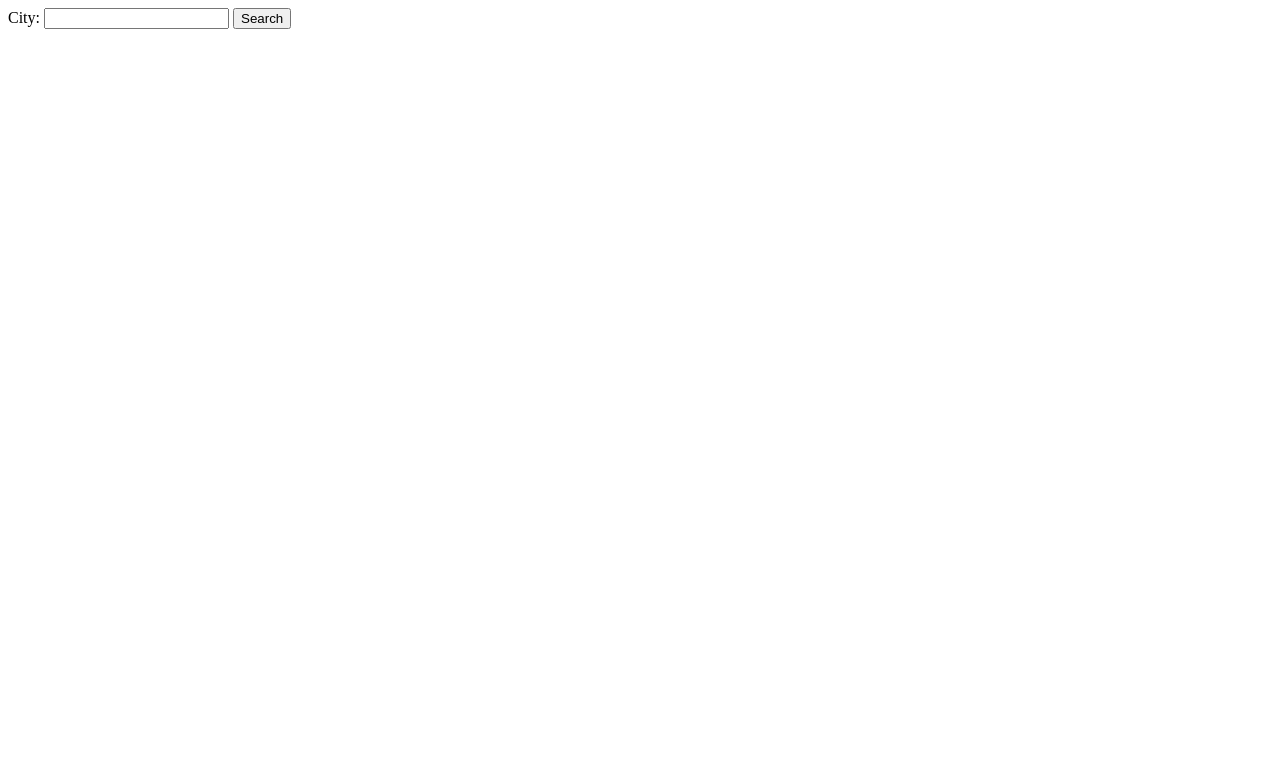
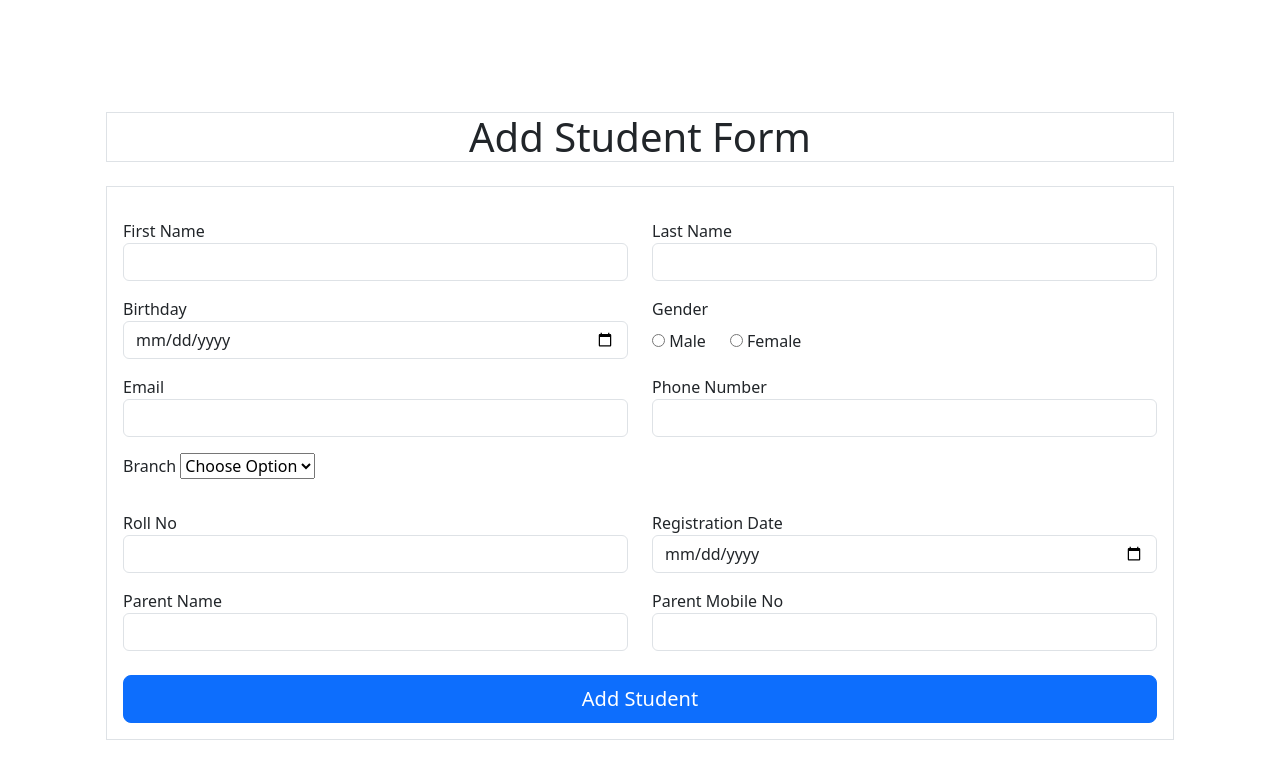
Before and after one commit to yashghan/wad_cc-prac, a plain HTML site: page index.html in a window 1280 px wide. Drawn offline with nearby package versions, Linux system fonts and the light colour scheme.

Commit message:
Update index.html

```diff
--- a/index.html
+++ b/index.html
@@ -1,17 +1,159 @@
 <!DOCTYPE html>
 <html lang="en">
-<head>
-    <meta charset="UTF-8">
-    <meta http-equiv="X-UA-Compatible" content="IE=edge">
-    <meta name="viewport" content="width=device-width, initial-scale=1.0">
-    <title>Document</title>
-</head>
-<body>
-    <form action="">
-        <label for="">City:</label>
-        <input type="text" name="city" id="">
-        <input type="submit" value="Search">
-    </form>
-    <script src="/app.js"></script>
-</body>
+  <head>
+    <meta charset="UTF-8" />
+    <meta http-equiv="X-UA-Compatible" content="IE=edge" />
+    <meta name="viewport" content="width=device-width, initial-scale=1.0" />
+    <link rel="stylesheet" href="css/bootstrap.min.css" />
+    <link
+      rel="stylesheet"
+      href="https://cdn.jsdelivr.net/npm/bootstrap-icons@1.7.2/font/bootstrap-icons.css"
+    />
+    <link rel="stylesheet" href="css/style.css" />
+    <title>Student Registration Form</title>
+  </head>
+
+  <body>
+    <main class="mt-5 pt-3">
+      <div class="container">
+        <div class="container-fluid px-4">
+          <div class="row g-3 my-2">
+            <div class="rounded">
+              <div class="h1 my-4 text-center border">Add Student Form</div>
+              <form id="studentForm">
+                <div class="border p-3">
+                  <div class="row">
+                    <div class="col-md-6 mt-md-3 mt-3">
+                      <label>First Name</label>
+                      <input
+                        type="text"
+                        id="firstName"
+                        class="form-control"
+                        required
+                      />
+                    </div>
+                    <div class="col-md-6 mt-md-3 mt-3">
+                      <label>Last Name</label>
+                      <input
+                        type="text"
+                        id="lastName"
+                        class="form-control"
+                        required
+                      />
+                    </div>
+                  </div>
+                  <div class="row">
+                    <div class="col-md-6 mt-md-3 mt-3">
+                      <label>Birthday</label>
+                      <input
+                        type="date"
+                        id="dob"
+                        class="form-control"
+                        required
+                      />
+                    </div>
+                    <div class="col-md-6 mt-md-3 mt-3">
+                      <label>Gender</label>
+                      <div class="d-flex align-items-center mt-2">
+                        <label class="option">
+                          <input type="radio" name="gender" value="male" />
+                          Male <span class="checkmark"></span>
+                        </label>
+                        <label class="option ms-4">
+                          <input type="radio" name="gender" value="female" />
+                          Female <span class="checkmark"></span>
+                        </label>
+                      </div>
+                    </div>
+                  </div>
+                  <div class="row">
+                    <div class="col-md-6 mt-md-3 mt-3">
+                      <label>Email</label>
+                      <input
+                        type="email"
+                        id="email"
+                        class="form-control"
+                        required
+                      />
+                    </div>
+                    <div class="col-md-6 mt-md-3 mt-3">
+                      <label>Phone Number</label>
+                      <input
+                        type="tel"
+                        id="contactNo"
+                        class="form-control"
+                        required
+                      />
+                    </div>
+                  </div>
+                  <div class="my-md-3 my-3">
+                    <label>Branch</label>
+                    <select id="sub" required>
+                      <option value="" selected hidden>Choose Option</option>
+                      <option value="Maths">IT</option>
+                      <option value="Science">CSE</option>
+                      <option value="Social">Mechanical</option>
+                      <option value="Hindi">Civil</option>
+                    </select>
+                  </div>
+                  <div class="row">
+                    <div class="col-md-6 mt-md-3 mt-3">
+                      <label>Roll No</label>
+                      <input
+                        type="text"
+                        id="rollno"
+                        class="form-control"
+                        required
+                      />
+                    </div>
+                    <div class="col-md-6 mt-md-3 mt-3">
+                      <label>Registration Date</label>
+                      <input
+                        type="date"
+                        id="registrationDate"
+                        class="form-control"
+                        required
+                      />
+                    </div>
+                  </div>
+                  <div class="row">
+                    <div class="col-md-6 mt-md-3 mt-3">
+                      <label>Parent Name</label>
+                      <input
+                        type="text"
+                        id="parentName"
+                        class="form-control"
+                        required
+                      />
+                    </div>
+                    <div class="col-md-6 mt-md-3 mt-3">
+                      <label>Parent Mobile No</label>
+                      <input
+                        type="tel"
+                        id="parentMobileNo"
+                        class="form-control"
+                        required
+                      />
+                    </div>
+                  </div>
+                  <div class="d-grid mt-4">
+                    <button
+                      class="btn btn-primary btn-lg"
+                      id="btnAddStudent"
+                      type="button"
+                    >
+                      Add Student
+                    </button>
+                  </div>
+                </div>
+              </form>
+            </div>
+          </div>
+        </div>
+      </div>
+    </main>
+    <script src="./js/bootstrap.bundle.min.js"></script>
+    <script src="./js/jquery-3.5.1.js"></script>
+    <script src="./js/myscript.js"></script>
+  </body>
 </html>
```
